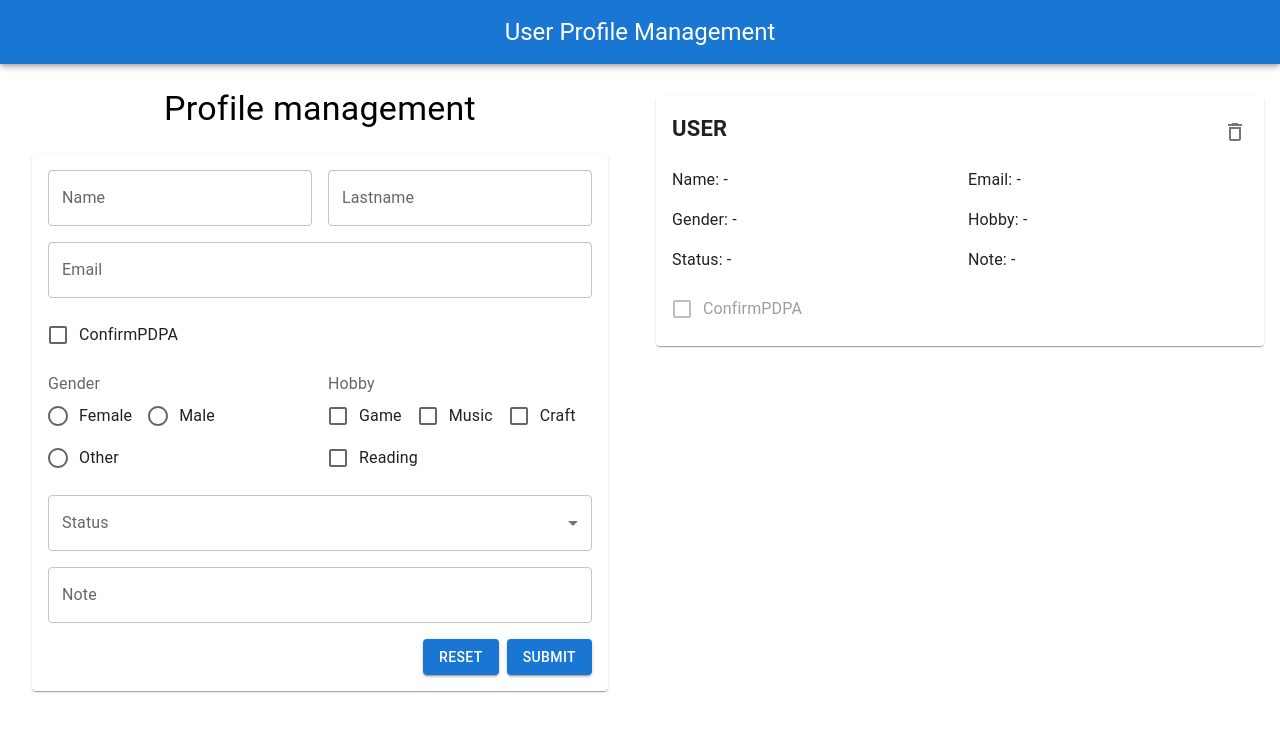
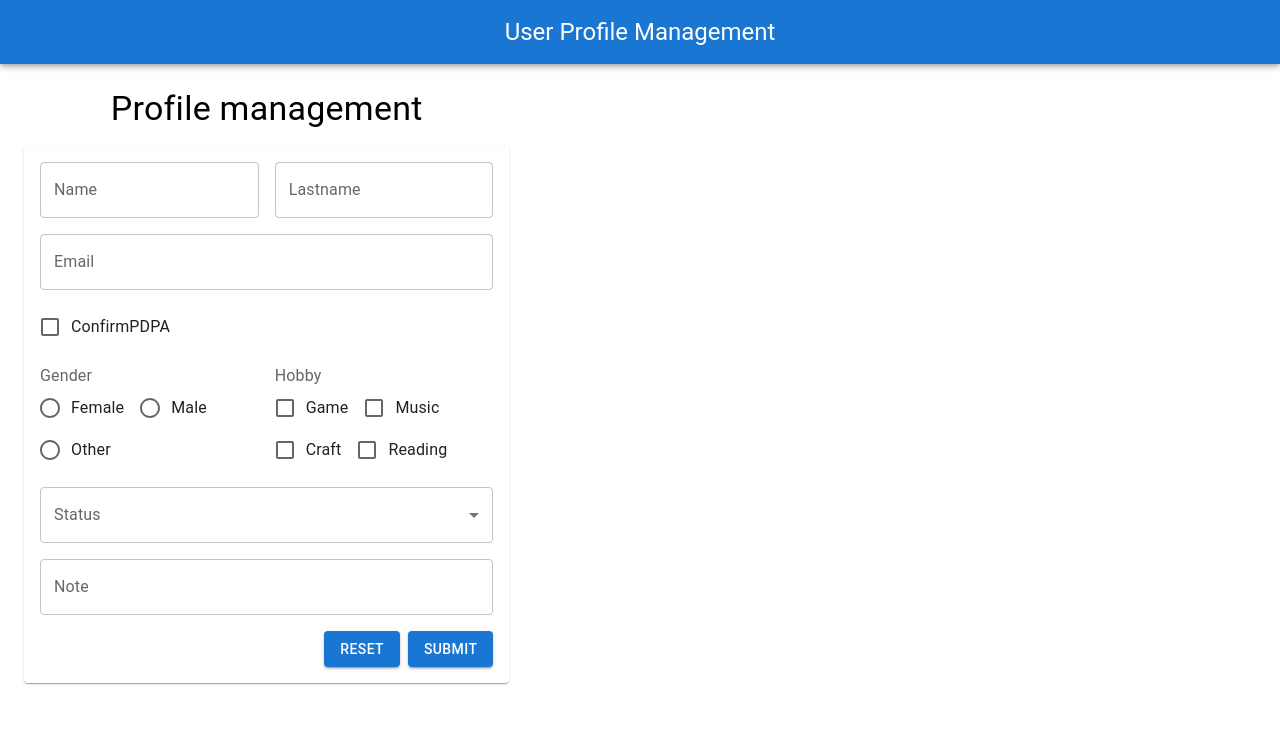
Before and after one commit to MethasakTKL/User-profile-management-Form, a Next.js app: page / in a window 1280 px wide. Shown: the top 732 px of the page. Built offline with nearby package versions, Linux system fonts and the light colour scheme.

Commit message:
mapping result and adjust button,textfield logic

```diff
--- a/src/app/components/profileform.tsx
+++ b/src/app/components/profileform.tsx
@@ -11,55 +11,147 @@ import {
   Radio,
   RadioGroup,
   Select,
+  SelectChangeEvent,
   Stack,
   TextField,
   Typography,
 } from "@mui/material";
 import Grid from "@mui/material/Grid2";
+import { useState } from "react";
 
-export default function ProfileForm() {
+interface ProfileformProps {
+  onSubmit: (data: FormData) => void;
+}
+interface FormData {
+  name: string;
+  lastName: string;
+  email: string;
+  gender: string;
+  hobbies: string[];
+  status: string;
+  note: string;
+  confirmPDPA: boolean;
+}
+
+export default function ProfileForm({ onSubmit }: ProfileformProps) {
+  const [formData, setFormData] = useState({
+    name: "",
+    lastName: "",
+    email: "",
+    gender: "",
+    hobbies: [],
+    status: "",
+    note: "",
+    confirmPDPA: false,
+  });
+
+  const handleReset = () => {
+    setFormData({
+      name: "",
+      lastName: "",
+      email: "",
+      gender: "",
+      hobbies: [],
+      status: "",
+      note: "",
+      confirmPDPA: false,
+    });
+  };
+
+  const handleSubmit = () => {
+    onSubmit(formData);
+  };
+
+  const handleInputChange = (e: React.ChangeEvent<HTMLInputElement>) => {
+    const { name, value, type, checked } = e.target;
+    setFormData((prev) => ({
+      ...prev,
+      [name]: type === "checkbox" ? checked : value,
+    }));
+  };
+
+  const handleSelectChange = (e: SelectChangeEvent<string>) => {
+    setFormData((prev) => ({
+      ...prev,
+      status: e.target.value as string,
+    }));
+  };
+
   return (
-    <Box sx={{minWidth: "400px"}}>
+    <Box sx={{ minWidth: "400px" }}>
       <Typography variant="h4" sx={{ textAlign: "center" }}>
         Profile management
       </Typography>
 
-      <Paper sx={{ margin: 3, padding: 2, }}>
+      <Paper sx={{ margin: 2, padding: 2 }}>
         <Grid container spacing={2}>
           <Grid size={6}>
-            <TextField fullWidth id="name" label="Name" variant="outlined" />
+            <TextField
+              fullWidth
+              id="name"
+              name="name"
+              label="Name"
+              variant="outlined"
+              value={formData.name}
+              onChange={handleInputChange}
+            />
           </Grid>
           <Grid size={6}>
             <TextField
               fullWidth
               id="lastname"
+              name="lastName"
               label="Lastname"
               variant="outlined"
+              value={formData.lastName}
+              onChange={handleInputChange}
             />
           </Grid>
           <Grid size={12}>
-            <TextField fullWidth id="email" label="Email" variant="outlined" />{" "}
+            <TextField
+              fullWidth
+              id="email"
+              name="email"
+              label="Email"
+              variant="outlined"
+              value={formData.email}
+              onChange={handleInputChange}
+            />
           </Grid>
           <Grid size={12}>
-            <FormControlLabel control={<Checkbox />} label="ConfirmPDPA" />
+            <FormControlLabel
+              control={
+                <Checkbox
+                  name="confirmPDPA"
+                  checked={formData.confirmPDPA}
+                  onChange={handleInputChange}
+                />
+              }
+              label="ConfirmPDPA"
+            />
           </Grid>
 
           <Grid size={6}>
             <FormControl>
               <FormLabel>Gender</FormLabel>
-              <RadioGroup row name="gender-radio-buttons-group">
+              <RadioGroup
+                row
+                name="gender"
+                value={formData.gender}
+                onChange={handleInputChange}
+              >
                 <FormControlLabel
-                  value="female"
+                  value="Female"
                   control={<Radio />}
                   label="Female"
                 />
                 <FormControlLabel
-                  value="male"
+                  value="Male"
                   control={<Radio />}
                   label="Male"
                 />
                 <FormControlLabel
-                  value="other"
+                  value="Other"
                   control={<Radio />}
                   label="Other"
                 />
@@ -71,8 +163,7 @@ export default function ProfileForm() {
               <FormLabel>Hobby</FormLabel>
               <RadioGroup row name="gender-radio-buttons-group">
                 <FormControlLabel
-                  value="Game"
-                  control={<Checkbox />}
+                  control={<Checkbox name="hobbies" value="Game" />}
                   label="Game"
                 />
                 <FormControlLabel
@@ -96,7 +187,11 @@ export default function ProfileForm() {
           <Grid size={12}>
             <FormControl fullWidth>
               <InputLabel>Status</InputLabel>
-              <Select label="Status">
+              <Select
+                label="Status"
+                value={formData.status}
+                onChange={handleSelectChange}
+              >
                 <MenuItem value={"Single"}>Single</MenuItem>
                 <MenuItem value={"Married"}>Married</MenuItem>
                 <MenuItem value={"Divorce"}>Divorce</MenuItem>
@@ -104,12 +199,24 @@ export default function ProfileForm() {
             </FormControl>
           </Grid>
           <Grid size={12}>
-            <TextField fullWidth id="note" label="Note" variant="outlined" />
+            <TextField
+              fullWidth
+              id="note"
+              name="note"
+              label="Note"
+              variant="outlined"
+              value={formData.note}
+              onChange={handleInputChange}
+            />
           </Grid>
           <Grid container size={12} sx={{ justifyContent: "flex-end" }}>
             <Stack spacing={1} direction="row">
-              <Button variant="contained">Reset</Button>
-              <Button variant="contained">Submit</Button>
+              <Button variant="contained" onClick={handleReset}>
+                Reset
+              </Button>
+              <Button variant="contained" onClick={handleSubmit}>
+                Submit
+              </Button>
             </Stack>
           </Grid>
         </Grid>
--- a/src/app/components/resultform.tsx
+++ b/src/app/components/resultform.tsx
@@ -10,43 +10,61 @@ import {
 } from "@mui/material";
 import Grid from "@mui/material/Grid2";
 
-export default function ResultForm() {
-  return (
+interface FormData {
+    name: string;
+    lastName: string;
+    email: string;
+    gender: string;
+    hobbies: string[];
+    status: string;
+    note: string;
+    confirmPDPA: boolean;
+  }
+
+  interface RessultFormProps {
+    index: number;
+    data: FormData;
+    onDelete: () => void;
+  }
+
+
+  export default function ResultForm({ index, data, onDelete}: RessultFormProps) {
+    return (
     <Box sx={{ minWidth: "400px", paddingBottom: 1 }}>
-      <Paper sx={{ margin: 1, padding: 2 }}>
+      <Paper sx={{ margin: 2, padding: 2 }}>
         <Grid container spacing={2}>
           <Grid size={11}>
             <Typography sx={{ fontWeight: "bold", fontSize: 22 }}>
-              USER
+              USER {index + 1}
             </Typography>
           </Grid>
           <Grid size={1}>
-            <IconButton>
+            <IconButton onClick={onDelete}>
               <DeleteOutline />
             </IconButton>
           </Grid>
           <Grid size={6}>
-            <Typography>Name: -</Typography>
+            <Typography>Name: {data.name} {data.lastName}</Typography>
           </Grid>
           <Grid size={6}>
-            <Typography>Email: -</Typography>
+            <Typography>Email: {data.email}</Typography>
           </Grid>
           <Grid size={6}>
-            <Typography>Gender: -</Typography>
+            <Typography>Gender: {data.gender}</Typography>
           </Grid>
           <Grid size={6}>
-            <Typography>Hobby: -</Typography>
+            <Typography>Hobby: {data.hobbies}</Typography>
           </Grid>
           <Grid size={6}>
-            <Typography>Status: -</Typography>
+            <Typography>Status: {data.status}</Typography>
           </Grid>
           <Grid size={6}>
-            <Typography>Note: -</Typography>
+            <Typography>Note: {data.note}</Typography>
           </Grid>
           <Grid size={12}>
             <FormControlLabel
               disabled
-              control={<Checkbox />}
+              control={<Checkbox checked={data.confirmPDPA} />}
               label="ConfirmPDPA"
             />
           </Grid>
--- a/src/app/page.tsx
+++ b/src/app/page.tsx
@@ -1,20 +1,51 @@
+"use client";
 import { Box } from "@mui/material";
 import Grid from "@mui/material/Grid2";
 //Import Components
 import PageAppBar from "./components/pageappbar";
 import ProfileForm from "./components/profileform";
 import ResultForm from "./components/resultform";
+import { useState } from "react";
+interface FormData {
+  name: string;
+  lastName: string;
+  email: string;
+  gender: string;
+  hobbies: string[];
+  status: string;
+  note: string;
+  confirmPDPA: boolean;
+}
+export default function Home() {
+  const [results, setResults] = useState<FormData[]>([]);
 
-export default function Home() {
+  const handleFormSubmit = (data: FormData) => {
+    setResults((prev) => [...prev, data]);
+  };
+  const handleDelete = (index: number) => {
+    setResults((prev) => prev.filter((_, i) => i !== index));
+  };
   return (
     <Box>
       <PageAppBar />
-      <Grid container spacing={2} paddingTop={10} size={{ xs: 12, md: 7, lg: 8 }}>
-        <Grid size={{ xs: 12, md: 6}}>
-          <ProfileForm />
+      <Grid
+        container
+        spacing={2}
+        paddingTop={10}
+        size={{ xs: 12, md: 7, lg: 8 }}
+      >
+        <Grid size={{ xs: 12, md: 5 }}>
+          <ProfileForm onSubmit={handleFormSubmit} />
         </Grid>
-        <Grid size={{ xs: 12, md: 6}}>
-          <ResultForm />
+        <Grid size={{ xs: 12, md: 7 }}>
+          {results.map((result, index) => (
+            <ResultForm
+              key={index}
+              index={index}
+              data={result}
+              onDelete={() => handleDelete(index)}
+            />
+          ))}
         </Grid>
       </Grid>
     </Box>
```
